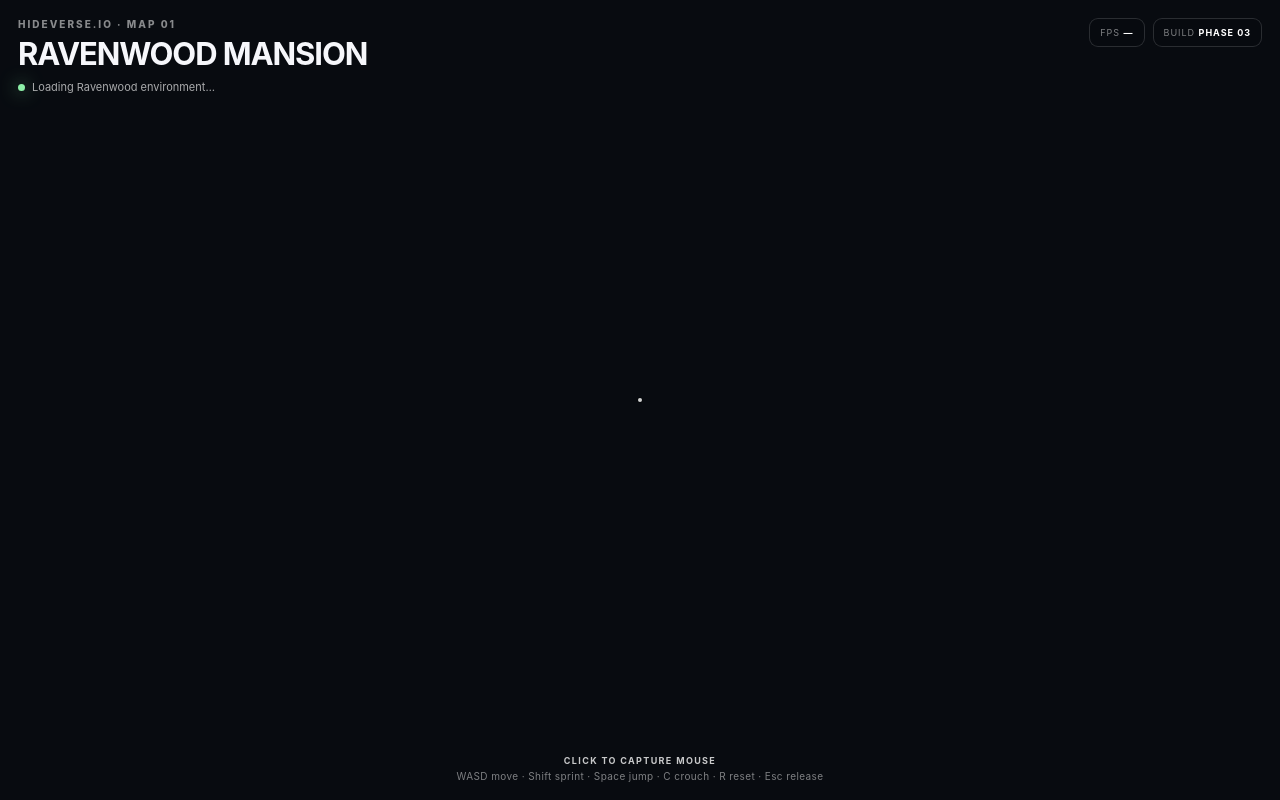
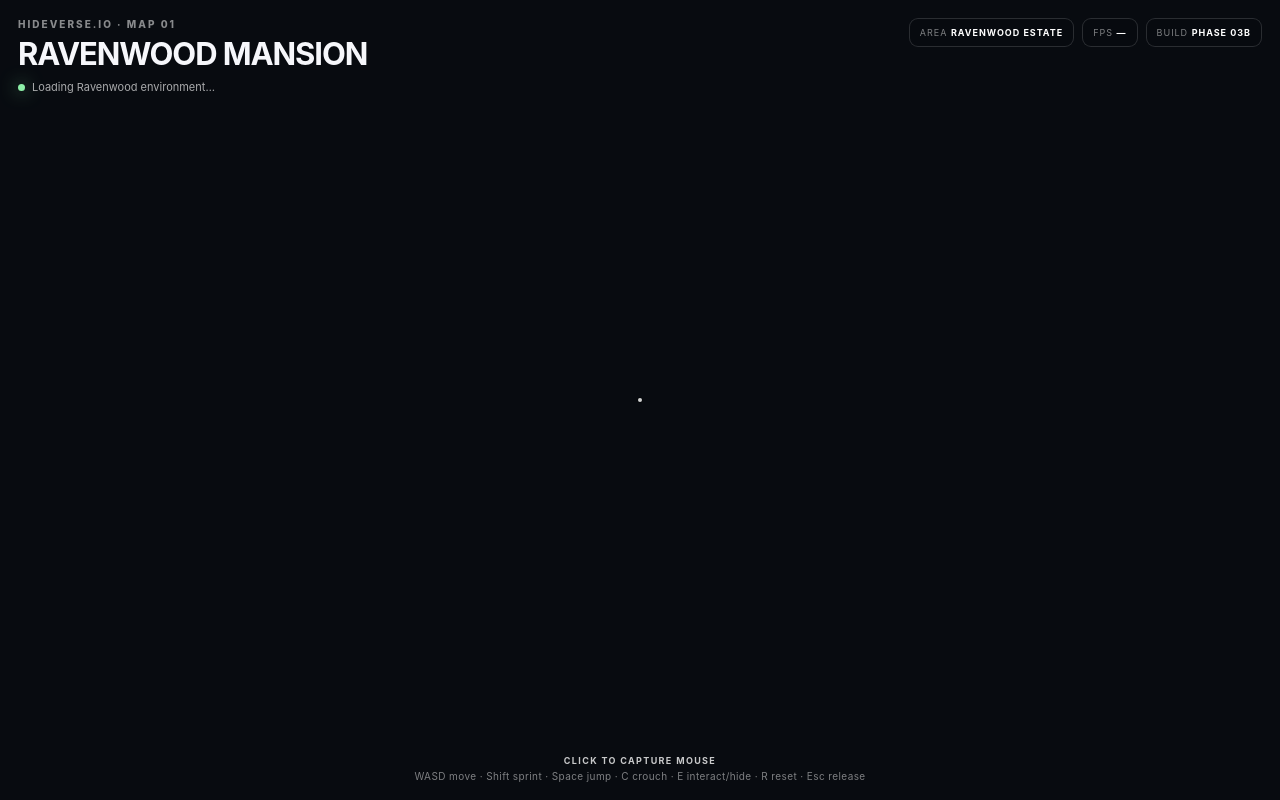
Before and after one commit to VedantRawal-Cybersec/Hideverse.io, a website built with Vite: page apps/game/index.html in a window 1280 px wide. Built offline with nearby package versions, Linux system fonts and the light colour scheme; what playcanvas, yuka would draw is missing.

Commit message:
phase 3b: add area and interaction HUD

```diff
--- a/apps/game/index.html
+++ b/apps/game/index.html
@@ -17,16 +17,20 @@
           <p class="status-line"><i></i><span id="map-status">Booting Ravenwood…</span></p>
         </div>
         <div class="telemetry">
+          <span>AREA <b id="zone-value">RAVENWOOD ESTATE</b></span>
           <span>FPS <b id="fps-value">—</b></span>
-          <span>BUILD <b>PHASE 03</b></span>
+          <span>BUILD <b>PHASE 03B</b></span>
         </div>
       </header>
 
       <div class="crosshair" aria-hidden="true"></div>
 
+      <div id="interaction-prompt" class="interaction-prompt" aria-live="polite"></div>
+      <div id="hidden-state" class="hidden-state" aria-live="polite"></div>
+
       <aside class="desktop-help">
         <b>CLICK TO CAPTURE MOUSE</b>
-        <span>WASD move · Shift sprint · Space jump · C crouch · R reset · Esc release</span>
+        <span>WASD move · Shift sprint · Space jump · C crouch · E interact/hide · R reset · Esc release</span>
       </aside>
 
       <div class="mobile-controls" aria-label="Mobile game controls">
@@ -36,6 +40,7 @@
         <div class="mobile-buttons">
           <button id="mobile-sprint" type="button">RUN</button>
           <button id="mobile-crouch" type="button">CROUCH</button>
+          <button id="mobile-interact" type="button">INTERACT</button>
           <button id="mobile-jump" class="primary-touch" type="button">JUMP</button>
         </div>
       </div>
```
